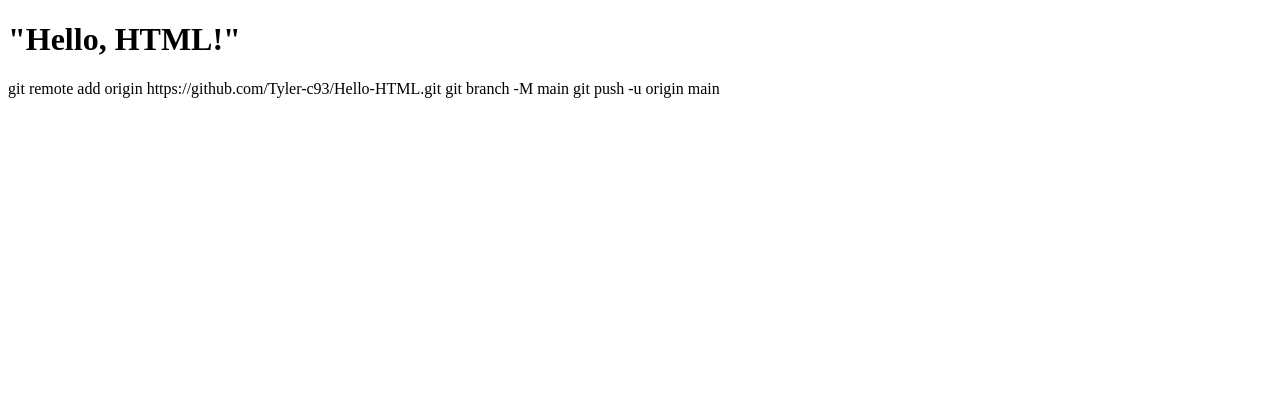
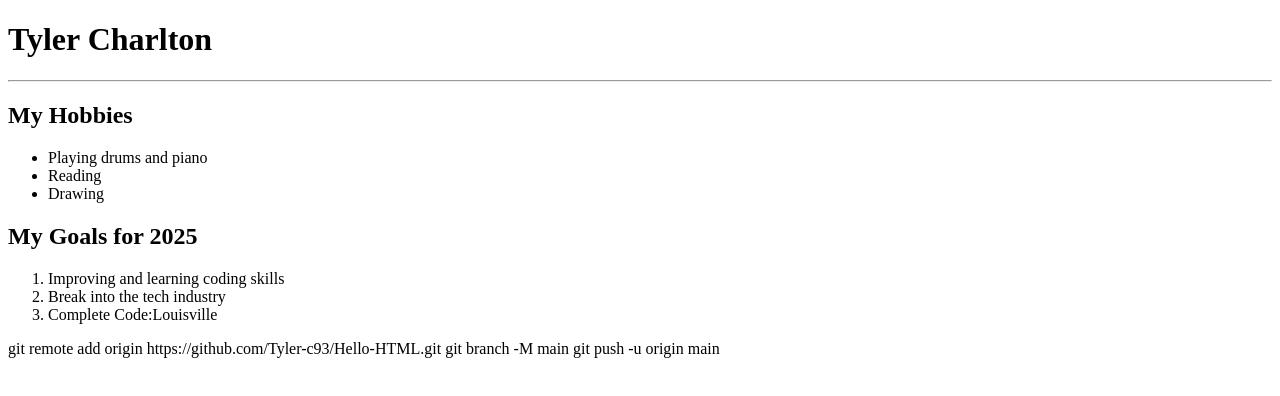
Before and after one commit to Tyler-c93/Hello-HTML, a plain HTML site: page index.html in a window 1280 px wide. Drawn offline with Linux system fonts and the light colour scheme.

Commit message:
Update index.html
Updated index.html with About Me content

```diff
--- a/index.html
+++ b/index.html
@@ -3,10 +3,25 @@
 <head>
     <meta charset="UTF-8">
     <meta name="viewport" content="width=device-width, initial-scale=1.0">
-    <title>Document</title>
+    <title>About Me</title>
 </head>
 <body>
-    <h1>"Hello, HTML!"</h1>
+    <h1>Tyler Charlton</h1>
+    <hr>
+
+    <h2>My Hobbies</h2>
+    <ul>
+        <li>Playing drums and piano</li>
+        <li>Reading</li>
+        <li>Drawing</li>
+    </ul>
+
+    <h2>My Goals for 2025</h2>
+    <ol>
+        <li>Improving and learning coding skills</li>
+        <li>Break into the tech industry</li>
+        <li>Complete Code:Louisville</li>
+    </ol>
 </body>
 </html>
 git remote add origin https://github.com/Tyler-c93/Hello-HTML.git
```
